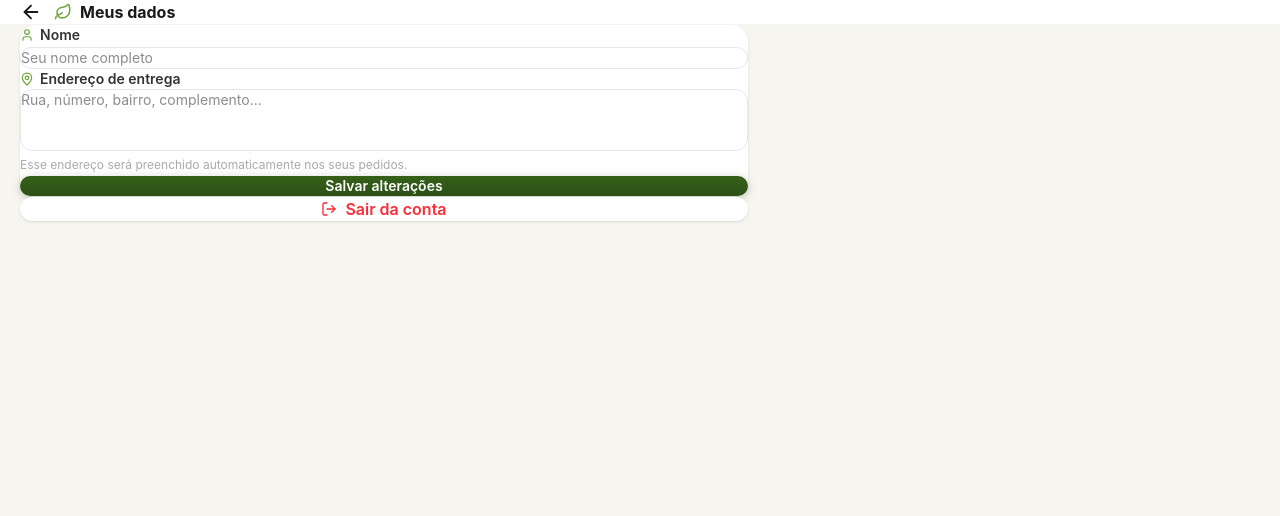
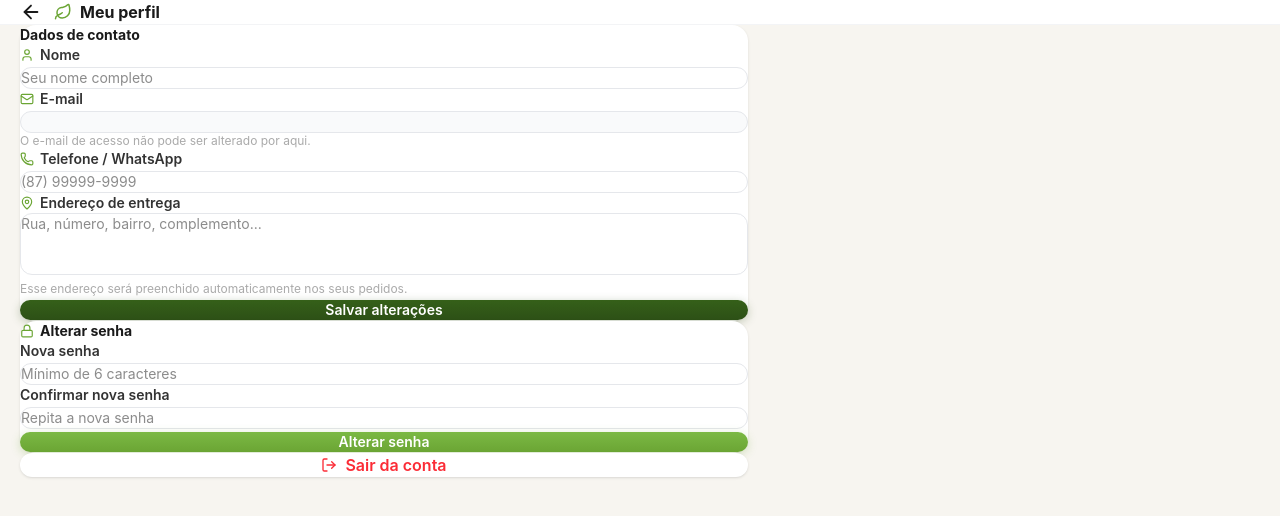
Before and after one commit to HKLopeS33/kitchen360, a React (Vite) app: page /meus-dados in a window 1280 px wide. Shown: the top 516 px of the page. Built offline with nearby package versions, Linux system fonts and the light colour scheme; no server answers; what @capacitor/core would draw is missing.

Commit message:
Adiciona pagina de perfil com edicao de telefone, endereco e troca de senha

```diff
--- a/src/helpers/useAuth.tsx
+++ b/src/helpers/useAuth.tsx
@@ -6,7 +6,8 @@ interface AuthContextType {
   login: (email: string, password: string) => Promise<void>;
   register: (name: string, email: string, password: string, role: UserRole, address?: string) => Promise<void>;
   logout: () => Promise<void>;
-  updateProfile: (data: { name?: string; address?: string }) => Promise<void>;
+  updateProfile: (data: { name?: string; address?: string; phone?: string }) => Promise<void>;
+  updatePassword: (newPassword: string) => Promise<void>;
   isLoading: boolean;
 }
 
@@ -85,7 +86,12 @@ export function AuthProvider({ children }: { children: ReactNode }) {
     await supabase.auth.signOut();
   };
 
-  const updateProfile = async (data: { name?: string; address?: string }) => {
+  const updatePassword = async (newPassword: string) => {
+    const { error } = await supabase.auth.updateUser({ password: newPassword });
+    if (error) throw new Error(error.message);
+  };
+
+  const updateProfile = async (data: { name?: string; address?: string; phone?: string }) => {
     if (!user) throw new Error('Não autenticado');
     const { data: updated, error } = await supabase
       .from('profiles')
@@ -98,7 +104,7 @@ export function AuthProvider({ children }: { children: ReactNode }) {
   };
 
   return (
-    <AuthContext.Provider value={{ user, login, register, logout, updateProfile, isLoading }}>
+    <AuthContext.Provider value={{ user, login, register, logout, updateProfile, updatePassword, isLoading }}>
       {children}
     </AuthContext.Provider>
   );
--- a/src/lib/supabase.ts
+++ b/src/lib/supabase.ts
@@ -17,6 +17,7 @@ export interface Profile {
   name: string;
   role: UserRole;
   address: string;
+  phone?: string;
   created_at: string;
 }
 
--- a/src/pages/ClientAccount.tsx
+++ b/src/pages/ClientAccount.tsx
@@ -1,28 +1,50 @@
 import { useState } from 'react';
 import { Link, useNavigate } from 'react-router-dom';
-import { ArrowLeft, Leaf, MapPin, User, LogOut } from 'lucide-react';
+import { ArrowLeft, Leaf, MapPin, User, LogOut, Mail, Phone, Lock } from 'lucide-react';
 import { toast } from 'sonner';
 import { useAuth } from '../helpers/useAuth';
 import { Button } from '../components/Button';
 
 export function ClientAccount() {
-  const { user, updateProfile, logout } = useAuth();
+  const { user, updateProfile, updatePassword, logout } = useAuth();
   const navigate = useNavigate();
   const [name, setName] = useState(user?.name ?? '');
+  const [phone, setPhone] = useState(user?.phone ?? '');
   const [address, setAddress] = useState(user?.address ?? '');
   const [loading, setLoading] = useState(false);
+
+  const [newPassword, setNewPassword] = useState('');
+  const [confirmPassword, setConfirmPassword] = useState('');
+  const [pwLoading, setPwLoading] = useState(false);
 
   const handleSubmit = async (e: React.FormEvent) => {
     e.preventDefault();
     if (!name.trim()) { toast.error('Informe seu nome'); return; }
     setLoading(true);
     try {
-      await updateProfile({ name: name.trim(), address: address.trim() });
+      await updateProfile({ name: name.trim(), address: address.trim(), phone: phone.trim() });
       toast.success('Dados atualizados!');
     } catch (err: any) {
       toast.error(err.message || 'Erro ao salvar');
     } finally {
       setLoading(false);
+    }
+  };
+
+  const handlePasswordSubmit = async (e: React.FormEvent) => {
+    e.preventDefault();
+    if (newPassword.length < 6) { toast.error('A senha deve ter pelo menos 6 caracteres'); return; }
+    if (newPassword !== confirmPassword) { toast.error('As senhas não coincidem'); return; }
+    setPwLoading(true);
+    try {
+      await updatePassword(newPassword);
+      toast.success('Senha alterada com sucesso!');
+      setNewPassword('');
+      setConfirmPassword('');
+    } catch (err: any) {
+      toast.error(err.message || 'Erro ao alterar senha');
+    } finally {
+      setPwLoading(false);
     }
   };
 
@@ -39,13 +61,15 @@ export function ClientAccount() {
             <ArrowLeft size={22} />
           </Link>
           <span className="font-bold text-[#1a1a1a] flex items-center gap-2">
-            <Leaf size={18} className="text-[#6BA534]" /> Meus dados
+            <Leaf size={18} className="text-[#6BA534]" /> Meu perfil
           </span>
         </div>
       </header>
 
       <main className="max-w-2xl lg:max-w-3xl mx-auto safe-px py-6 space-y-5">
         <form onSubmit={handleSubmit} className="bg-white rounded-2xl shadow-sm p-5 space-y-4 animate-fade-in-up">
+          <h2 className="font-bold text-[#1a1a1a] text-sm">Dados de contato</h2>
+
           <div>
             <label className="flex items-center gap-1.5 text-sm font-semibold text-[#333] mb-1.5">
               <User size={14} className="text-[#6BA534]" /> Nome
@@ -55,6 +79,28 @@ export function ClientAccount() {
               className="w-full border border-gray-200 rounded-xl px-4 py-3 text-sm outline-none focus:border-[#2D5016] focus:ring-2 focus:ring-[#2D5016]/10 transition-all"
             />
           </div>
+
+          <div>
+            <label className="flex items-center gap-1.5 text-sm font-semibold text-[#333] mb-1.5">
+              <Mail size={14} className="text-[#6BA534]" /> E-mail
+            </label>
+            <input
+              value={user?.email ?? ''} disabled
+              className="w-full border border-gray-200 rounded-xl px-4 py-3 text-sm bg-gray-50 text-[#999] outline-none"
+            />
+            <p className="text-xs text-[#aaa] mt-1">O e-mail de acesso não pode ser alterado por aqui.</p>
+          </div>
+
+          <div>
+            <label className="flex items-center gap-1.5 text-sm font-semibold text-[#333] mb-1.5">
+              <Phone size={14} className="text-[#6BA534]" /> Telefone / WhatsApp
+            </label>
+            <input
+              value={phone} onChange={e => setPhone(e.target.value)} placeholder="(87) 99999-9999"
+              className="w-full border border-gray-200 rounded-xl px-4 py-3 text-sm outline-none focus:border-[#2D5016] focus:ring-2 focus:ring-[#2D5016]/10 transition-all"
+            />
+          </div>
+
           <div>
             <label className="flex items-center gap-1.5 text-sm font-semibold text-[#333] mb-1.5">
               <MapPin size={14} className="text-[#6BA534]" /> Endereço de entrega
@@ -69,6 +115,29 @@ export function ClientAccount() {
           <Button type="submit" fullWidth loading={loading}>Salvar alterações</Button>
         </form>
 
+        <form onSubmit={handlePasswordSubmit} className="bg-white rounded-2xl shadow-sm p-5 space-y-4 animate-fade-in-up">
+          <h2 className="font-bold text-[#1a1a1a] text-sm flex items-center gap-1.5">
+            <Lock size={14} className="text-[#6BA534]" /> Alterar senha
+          </h2>
+          <div>
+            <label className="text-sm font-semibold text-[#333] mb-1.5 block">Nova senha</label>
+            <input
+              type="password" value={newPassword} onChange={e => setNewPassword(e.target.value)}
+              placeholder="Mínimo de 6 caracteres"
+              className="w-full border border-gray-200 rounded-xl px-4 py-3 text-sm outline-none focus:border-[#2D5016] focus:ring-2 focus:ring-[#2D5016]/10 transition-all"
+            />
+          </div>
+          <div>
+            <label className="text-sm font-semibold text-[#333] mb-1.5 block">Confirmar nova senha</label>
+            <input
+              type="password" value={confirmPassword} onChange={e => setConfirmPassword(e.target.value)}
+              placeholder="Repita a nova senha"
+              className="w-full border border-gray-200 rounded-xl px-4 py-3 text-sm outline-none focus:border-[#2D5016] focus:ring-2 focus:ring-[#2D5016]/10 transition-all"
+            />
+          </div>
+          <Button type="submit" fullWidth loading={pwLoading} variant="secondary">Alterar senha</Button>
+        </form>
+
         <button
           onClick={handleLogout}
           className="w-full flex items-center justify-center gap-2 bg-white text-red-500 font-semibold px-6 py-3 rounded-xl shadow-sm hover:bg-red-50 hover:shadow-md active:scale-[0.98] transition-all animate-fade-in-up"
--- a/src/pages/Restaurants.tsx
+++ b/src/pages/Restaurants.tsx
@@ -89,7 +89,7 @@ export function Restaurants() {
                       </Link>
                       <Link to="/meus-dados" onClick={() => setMenuOpen(false)}
                         className="flex items-center gap-2.5 px-4 py-2.5 text-sm text-[#444] hover:bg-[#f7f5f0] transition-colors">
-                        <MapPin size={15} className="text-[#6BA534]" /> Endereço
+                        <User size={15} className="text-[#6BA534]" /> Meu perfil
                       </Link>
                       {user.role === 'admin' && (
                         <>
```
Also changed, not shown: 1 other file (tests, documents, lock files or other folders).
